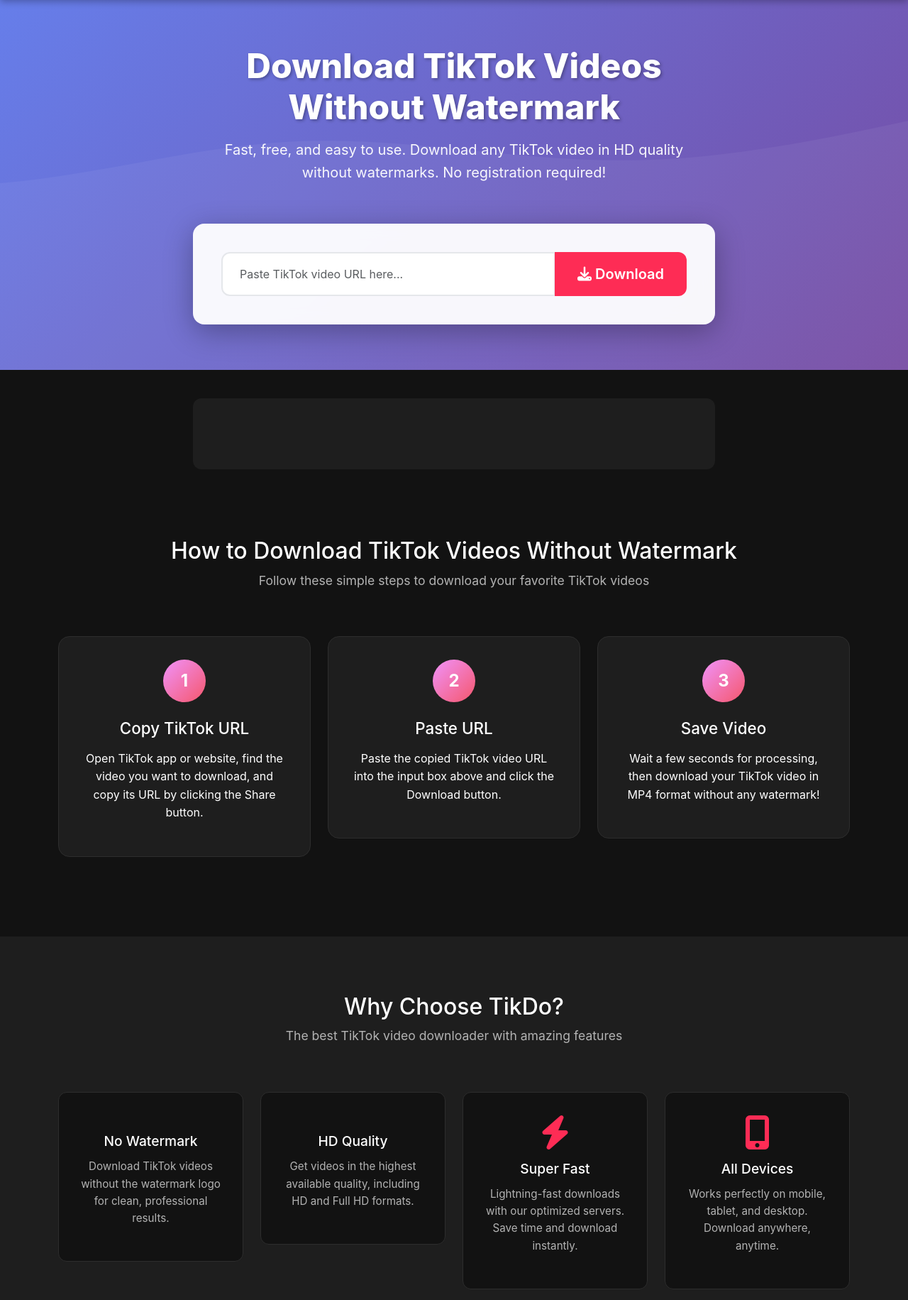
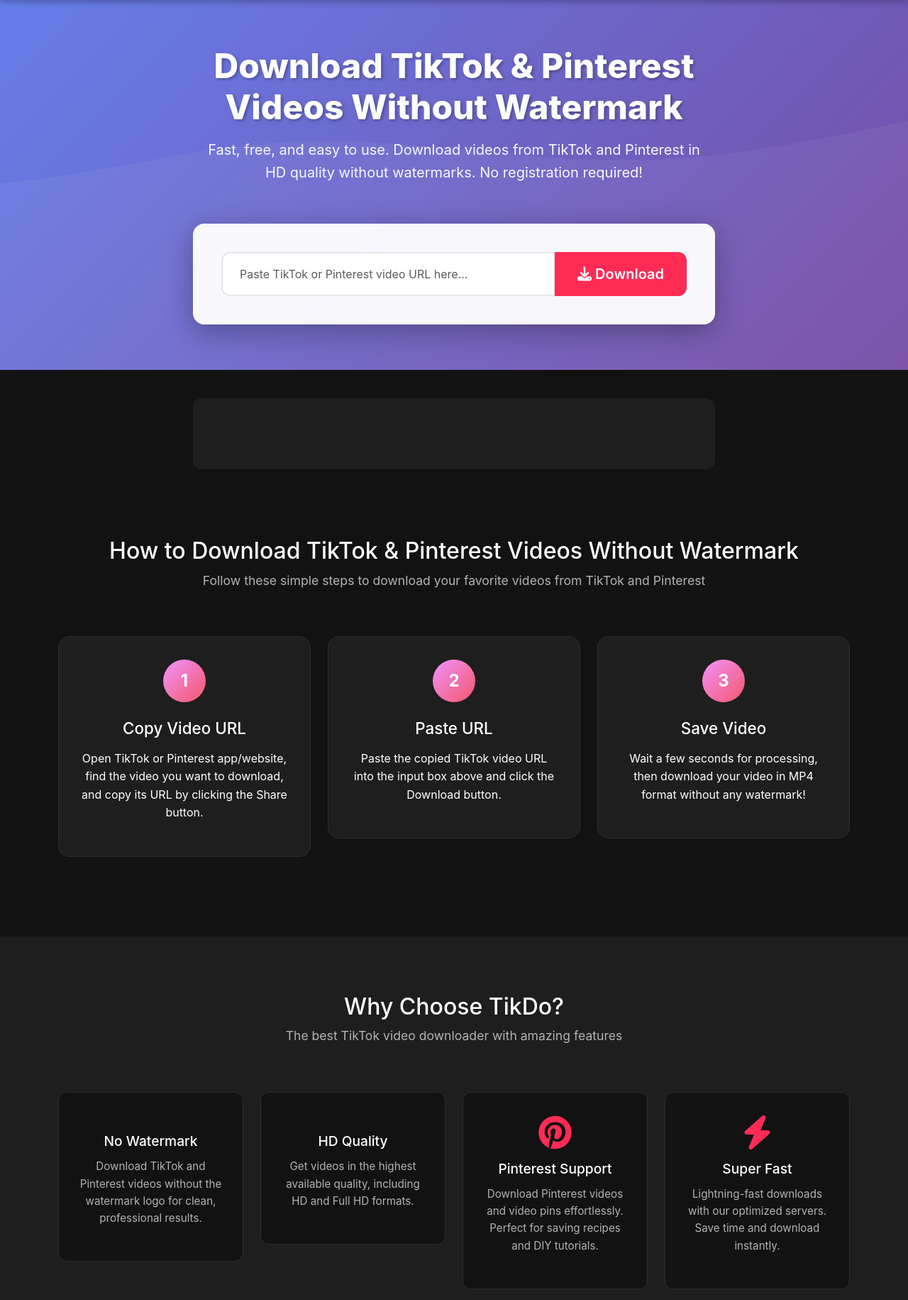
Before and after one commit to obaidjadoon/tikdo, a Flask app: page / in a window 1280 px wide. Shown: the part 89-1920 px from the top of the page at 71% size. Run offline with Flask 3, Linux system fonts and the light colour scheme; some libraries are stand-ins or nearby versions.

Commit message:
Add Pinterest video downloader support

```diff
--- a/app.py
+++ b/app.py
@@ -64,11 +64,12 @@
         url = data.get('url', '').strip()
 
         if not url:
-            return jsonify({'error': 'Please provide a TikTok URL'}), 400
+            return jsonify({'error': 'Please provide a TikTok or Pinterest URL'}), 400
 
-        # Validate TikTok URL
-        if 'tiktok.com' not in url.lower():
-            return jsonify({'error': 'Please provide a valid TikTok URL'}), 400
+        # Validate URL (TikTok or Pinterest)
+        url_lower = url.lower()
+        if 'tiktok.com' not in url_lower and 'pinterest.com' not in url_lower and 'pin.it' not in url_lower:
+            return jsonify({'error': 'Please provide a valid TikTok or Pinterest URL'}), 400
 
         # Get video info without downloading
         ydl_opts = {
@@ -119,15 +120,19 @@
         quality = data.get('quality', 'best')
 
         if not url:
-            return jsonify({'error': 'Please provide a TikTok URL'}), 400
+            return jsonify({'error': 'Please provide a TikTok or Pinterest URL'}), 400
 
-        # Validate TikTok URL
-        if 'tiktok.com' not in url.lower():
-            return jsonify({'error': 'Please provide a valid TikTok URL'}), 400
+        # Validate URL (TikTok or Pinterest)
+        url_lower = url.lower()
+        if 'tiktok.com' not in url_lower and 'pinterest.com' not in url_lower and 'pin.it' not in url_lower:
+            return jsonify({'error': 'Please provide a valid TikTok or Pinterest URL'}), 400
+
+        # Detect platform
+        platform = 'pinterest' if ('pinterest.com' in url_lower or 'pin.it' in url_lower) else 'tiktok'
 
         # Generate unique filename
         unique_id = str(uuid.uuid4())[:8]
-        output_path = DOWNLOAD_FOLDER / f'tiktok_{unique_id}.mp4'
+        output_path = DOWNLOAD_FOLDER / f'{platform}_{unique_id}.mp4'
 
         # Set format based on quality selection
         if quality == '1080p':
--- a/static/js/main.js
+++ b/static/js/main.js
@@ -19,12 +19,12 @@
 
         // Validate URL
         if (!url) {
-            showError('Please enter a TikTok URL');
+            showError('Please enter a TikTok or Pinterest URL');
             return;
         }
 
-        if (!url.includes('tiktok.com')) {
-            showError('Please enter a valid TikTok URL (must contain tiktok.com)');
+        if (!url.includes('tiktok.com') && !url.includes('pinterest.com') && !url.includes('pin.it')) {
+            showError('Please enter a valid TikTok or Pinterest URL');
             return;
         }
 
--- a/templates/index.html
+++ b/templates/index.html
@@ -5,10 +5,10 @@
     <meta name="viewport" content="width=device-width, initial-scale=1.0">
 
     <!-- Primary SEO Meta Tags -->
-    <title>Free TikTok Downloader Without Watermark - Fast & Easy | TikDo</title>
-    <meta name="title" content="Free TikTok Downloader Without Watermark - Fast & Easy | TikDo">
-    <meta name="description" content="Download TikTok videos in HD without watermarks for free. Fast, secure, and no registration required. Save TikTok videos to MP4 format instantly. Works on all devices.">
-    <meta name="keywords" content="tiktok downloader, download tiktok videos, tiktok no watermark, tiktok video downloader, save tiktok videos, tiktok mp4 download, tiktok downloader without watermark, free tiktok downloader">
+    <title>Free TikTok & Pinterest Video Downloader - No Watermark | TikDo</title>
+    <meta name="title" content="Free TikTok & Pinterest Video Downloader - No Watermark | TikDo">
+    <meta name="description" content="Download TikTok and Pinterest videos in HD without watermarks for free. Fast, secure, and no registration required. Save videos to MP4 format instantly. Works on all devices.">
+    <meta name="keywords" content="tiktok downloader, pinterest downloader, download tiktok videos, download pinterest videos, tiktok no watermark, pinterest video downloader, save videos, video downloader, free downloader">
     <meta name="robots" content="index, follow">
     <meta name="language" content="English">
     <meta name="author" content="TikDo">
@@ -16,15 +16,15 @@
     <!-- Open Graph / Facebook -->
     <meta property="og:type" content="website">
     <meta property="og:url" content="https://yourwebsite.com/">
-    <meta property="og:title" content="Free TikTok Downloader Without Watermark - Fast & Easy">
-    <meta property="og:description" content="Download TikTok videos in HD without watermarks for free. Fast, secure, and no registration required.">
+    <meta property="og:title" content="Free TikTok & Pinterest Video Downloader - No Watermark">
+    <meta property="og:description" content="Download TikTok and Pinterest videos in HD without watermarks for free. Fast, secure, and no registration required.">
     <meta property="og:image" content="https://yourwebsite.com/static/images/og-image.jpg">
 
     <!-- Twitter -->
     <meta property="twitter:card" content="summary_large_image">
     <meta property="twitter:url" content="https://yourwebsite.com/">
-    <meta property="twitter:title" content="Free TikTok Downloader Without Watermark - Fast & Easy">
-    <meta property="twitter:description" content="Download TikTok videos in HD without watermarks for free. Fast, secure, and no registration required.">
+    <meta property="twitter:title" content="Free TikTok & Pinterest Video Downloader - No Watermark">
+    <meta property="twitter:description" content="Download TikTok and Pinterest videos in HD without watermarks for free. Fast, secure, and no registration required.">
     <meta property="twitter:image" content="https://yourwebsite.com/static/images/twitter-image.jpg">
 
     <!-- Favicon -->
@@ -56,8 +56,8 @@
     {
         "@context": "https://schema.org",
         "@type": "WebApplication",
-        "name": "TikDo - TikTok Video Downloader",
-        "description": "Download TikTok videos without watermark in HD quality for free",
+        "name": "TikDo - TikTok & Pinterest Video Downloader",
+        "description": "Download TikTok and Pinterest videos without watermark in HD quality for free",
         "url": "https://yourwebsite.com",
         "applicationCategory": "MultimediaApplication",
         "operatingSystem": "Any",
@@ -139,8 +139,8 @@
         <div class="container">
             <div class="row justify-content-center">
                 <div class="col-lg-8 text-center">
-                    <h1 class="hero-title">Download TikTok Videos Without Watermark</h1>
-                    <p class="hero-subtitle">Fast, free, and easy to use. Download any TikTok video in HD quality without watermarks. No registration required!</p>
+                    <h1 class="hero-title">Download TikTok & Pinterest Videos Without Watermark</h1>
+                    <p class="hero-subtitle">Fast, free, and easy to use. Download videos from TikTok and Pinterest in HD quality without watermarks. No registration required!</p>
                 </div>
             </div>
 
@@ -150,7 +150,7 @@
                     <div class="download-card">
                         <form id="downloadForm">
                             <div class="input-group input-group-lg">
-                                <input type="text" class="form-control" id="videoUrl" placeholder="Paste TikTok video URL here..." required>
+                                <input type="text" class="form-control" id="videoUrl" placeholder="Paste TikTok or Pinterest video URL here..." required>
                                 <button class="btn btn-primary" type="submit" id="downloadBtn">
                                     <i class="fas fa-download"></i> Download
                                 </button>
@@ -189,16 +189,16 @@
         <div class="container">
             <div class="row">
                 <div class="col-12 text-center mb-5">
-                    <h2>How to Download TikTok Videos Without Watermark</h2>
-                    <p class="section-subtitle">Follow these simple steps to download your favorite TikTok videos</p>
+                    <h2>How to Download TikTok & Pinterest Videos Without Watermark</h2>
+                    <p class="section-subtitle">Follow these simple steps to download your favorite videos from TikTok and Pinterest</p>
                 </div>
             </div>
             <div class="row">
                 <div class="col-md-4">
                     <div class="step-card">
                         <div class="step-number">1</div>
-                        <h3>Copy TikTok URL</h3>
-                        <p>Open TikTok app or website, find the video you want to download, and copy its URL by clicking the Share button.</p>
+                        <h3>Copy Video URL</h3>
+                        <p>Open TikTok or Pinterest app/website, find the video you want to download, and copy its URL by clicking the Share button.</p>
                     </div>
                 </div>
                 <div class="col-md-4">
@@ -212,7 +212,7 @@
                     <div class="step-card">
                         <div class="step-number">3</div>
                         <h3>Save Video</h3>
-                        <p>Wait a few seconds for processing, then download your TikTok video in MP4 format without any watermark!</p>
+                        <p>Wait a few seconds for processing, then download your video in MP4 format without any watermark!</p>
                     </div>
                 </div>
             </div>
@@ -233,7 +233,7 @@
                     <div class="feature-card">
                         <i class="fas fa-sparkles feature-icon"></i>
                         <h3>No Watermark</h3>
-                        <p>Download TikTok videos without the watermark logo for clean, professional results.</p>
+                        <p>Download TikTok and Pinterest videos without the watermark logo for clean, professional results.</p>
                     </div>
                 </div>
                 <div class="col-md-6 col-lg-3">
@@ -241,6 +241,13 @@
                         <i class="fas fa-hd-video feature-icon"></i>
                         <h3>HD Quality</h3>
                         <p>Get videos in the highest available quality, including HD and Full HD formats.</p>
+                    </div>
+                </div>
+                <div class="col-md-6 col-lg-3">
+                    <div class="feature-card">
+                        <i class="fab fa-pinterest feature-icon"></i>
+                        <h3>Pinterest Support</h3>
+                        <p>Download Pinterest videos and video pins effortlessly. Perfect for saving recipes and DIY tutorials.</p>
                     </div>
                 </div>
                 <div class="col-md-6 col-lg-3">
@@ -295,49 +302,63 @@
             <div class="row">
                 <div class="col-lg-8 mx-auto">
                     <article>
-                        <h2>The Ultimate Guide to Downloading TikTok Videos Without Watermark in 2026</h2>
-                        <p>TikTok has become one of the most popular social media platforms, with over 1 billion active users worldwide. Whether you're a content creator, marketer, or just someone who loves sharing videos, you've probably wanted to download TikTok videos without the watermark at some point.</p>
+                        <h2>The Ultimate Guide to Downloading TikTok & Pinterest Videos Without Watermark in 2026</h2>
+                        <p>TikTok and Pinterest have become essential platforms for discovering and sharing short-form video content. Whether you're a content creator, marketer, or someone who loves saving inspiring videos, you've probably wanted to download videos without watermarks.</p>
 
-                        <h3>Why Download TikTok Videos Without Watermark?</h3>
-                        <p>Downloading TikTok videos without watermarks offers several benefits:</p>
+                        <h3>Why Download Videos Without Watermark?</h3>
+                        <p>Downloading videos without watermarks offers several benefits:</p>
                         <ul>
                             <li><strong>Professional Use:</strong> Create compilations or repost content with proper credits without distracting watermarks</li>
                             <li><strong>Better Quality:</strong> Enjoy cleaner videos without logos covering the content</li>
-                            <li><strong>Personal Collection:</strong> Save your favorite videos in pristine quality</li>
+                            <li><strong>Personal Collection:</strong> Save your favorite TikTok dances, Pinterest recipes, and DIY tutorials in pristine quality</li>
                             <li><strong>Content Repurposing:</strong> Use videos for presentations, educational purposes, or creative projects</li>
                         </ul>
 
+                        <h3>TikTok vs Pinterest: What's the Difference?</h3>
+                        <p><strong>TikTok</strong> is perfect for viral trends, dance challenges, comedy sketches, and entertainment. <strong>Pinterest</strong> excels at recipe videos, DIY tutorials, home decor ideas, and educational how-to content. Our downloader supports both!</p>
+
                         <h3>How TikDo Works</h3>
-                        <p>Our TikTok downloader uses advanced technology to extract the original video file from TikTok's servers, bypassing the watermark that's typically added when you download through the TikTok app. The process is simple:</p>
+                        <p>Our video downloader uses advanced technology to extract the original video file from TikTok and Pinterest servers, bypassing the watermark that's typically added. The process is simple:</p>
                         <ol>
-                            <li>You provide the TikTok video URL</li>
+                            <li>You provide the video URL (TikTok or Pinterest)</li>
                             <li>Our servers fetch the video in its highest quality</li>
                             <li>We remove the watermark automatically</li>
                             <li>You get a clean MP4 file ready to download</li>
                         </ol>
 
-                        <h3>Top 10 TikTok Trends in 2026</h3>
-                        <p>Stay ahead of the curve with these trending topics on TikTok:</p>
+                        <h3>Top Uses for Downloaded Pinterest Videos</h3>
+                        <p>Pinterest is a goldmine for video content. Here's what people commonly download:</p>
+                        <ol>
+                            <li><strong>Recipe Videos:</strong> Save cooking tutorials to follow offline</li>
+                            <li><strong>DIY Crafts:</strong> Keep home improvement and craft videos for reference</li>
+                            <li><strong>Workout Routines:</strong> Download fitness videos to practice without internet</li>
+                            <li><strong>Makeup Tutorials:</strong> Save beauty tips and techniques</li>
+                            <li><strong>Home Decor Ideas:</strong> Keep interior design inspiration videos</li>
+                        </ol>
+
+                        <h3>Top 10 TikTok & Pinterest Trends in 2026</h3>
+                        <p>Stay ahead of the curve with these trending topics:</p>
                         <ol>
                             <li>AI-generated content and deepfakes</li>
-                            <li>Sustainable living and eco-friendly tips</li>
+                            <li>Sustainable living and eco-friendly tips (huge on Pinterest)</li>
                             <li>Mental health awareness and wellness</li>
-                            <li>Quick recipe videos and food hacks</li>
+                            <li>Quick recipe videos and food hacks (Pinterest favorite)</li>
                             <li>Educational content (EduTok)</li>
-                            <li>DIY home improvement projects</li>
+                            <li>DIY home improvement projects (Pinterest staple)</li>
                             <li>Pet videos and animal rescue stories</li>
                             <li>Finance tips and money-saving strategies</li>
                             <li>Virtual reality experiences</li>
                             <li>Dance challenges and viral choreography</li>
                         </ol>
 
-                        <h3>Is It Legal to Download TikTok Videos?</h3>
-                        <p>Downloading TikTok videos for personal use is generally acceptable, but it's important to respect copyright laws and creators' rights. Always:</p>
+                        <h3>Is It Legal to Download TikTok & Pinterest Videos?</h3>
+                        <p>Downloading videos for personal use is generally acceptable, but it's important to respect copyright laws and creators' rights. Always:</p>
                         <ul>
                             <li>Give credit to the original creator</li>
                             <li>Use downloads for personal purposes only</li>
                             <li>Don't repost as your own content without permission</li>
                             <li>Respect copyright and intellectual property rights</li>
+                            <li>For Pinterest: Many videos are educational (recipes, DIY) and downloading for personal reference is common practice</li>
                         </ul>
 
                         <h3>Benefits of Using TikDo Over Other Downloaders</h3>
@@ -390,7 +411,7 @@
                             </h3>
                             <div id="faq1" class="accordion-collapse collapse show" data-bs-parent="#faqAccordion">
                                 <div class="accordion-body">
-                                    Simply paste the TikTok video URL into the input box above, click the Download button, and our tool will process the video and provide you with a download link for the watermark-free MP4 file.
+                                    Simply paste the TikTok or Pinterest video URL into the input box above, click the Download button, and our tool will process the video and provide you with a download link for the watermark-free MP4 file.
                                 </div>
                             </div>
                         </div>
@@ -485,6 +506,19 @@
                                 </div>
                             </div>
                         </div>
+
+                        <div class="accordion-item">
+                            <h3 class="accordion-header">
+                                <button class="accordion-button collapsed" type="button" data-bs-toggle="collapse" data-bs-target="#faq9">
+                                    Can I download Pinterest video pins?
+                                </button>
+                            </h3>
+                            <div id="faq9" class="accordion-collapse collapse" data-bs-parent="#faqAccordion">
+                                <div class="accordion-body">
+                                    Yes! Our downloader supports Pinterest video pins. Just copy the Pinterest pin URL (works with both pinterest.com and pin.it short links) and paste it into our downloader. Perfect for saving recipes, DIY tutorials, and more.
+                                </div>
+                            </div>
+                        </div>
                     </div>
                 </div>
             </div>
@@ -497,7 +531,7 @@
             <div class="row">
                 <div class="col-lg-4 mb-4">
                     <h4><i class="fab fa-tiktok"></i> TikDo</h4>
-                    <p>The fastest and most reliable TikTok video downloader. Download TikTok videos without watermark in HD quality for free.</p>
+                    <p>The fastest and most reliable video downloader for TikTok and Pinterest. Download videos without watermark in HD quality for free.</p>
                 </div>
                 <div class="col-lg-4 mb-4">
                     <h5>Quick Links</h5>
```
